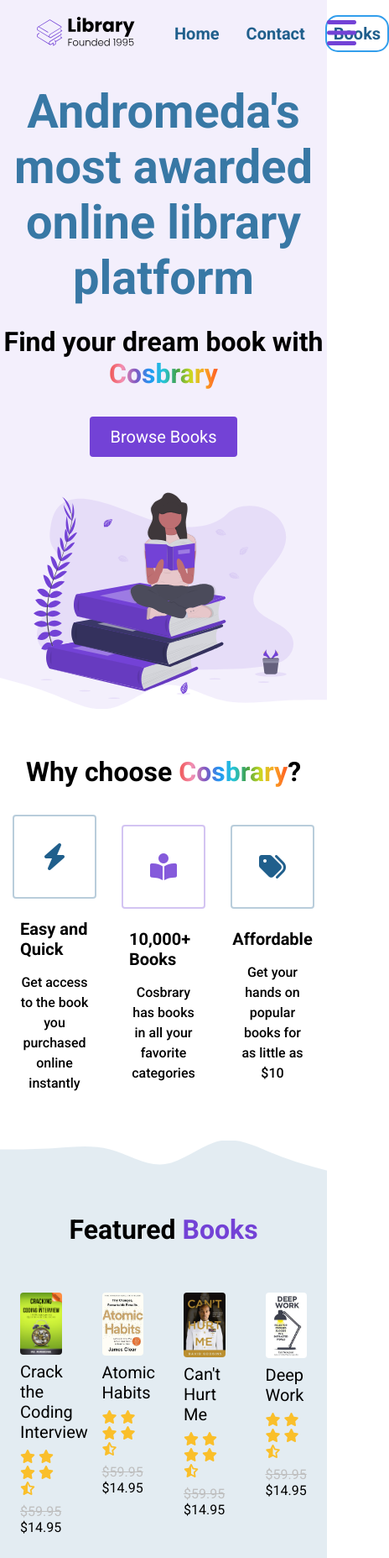
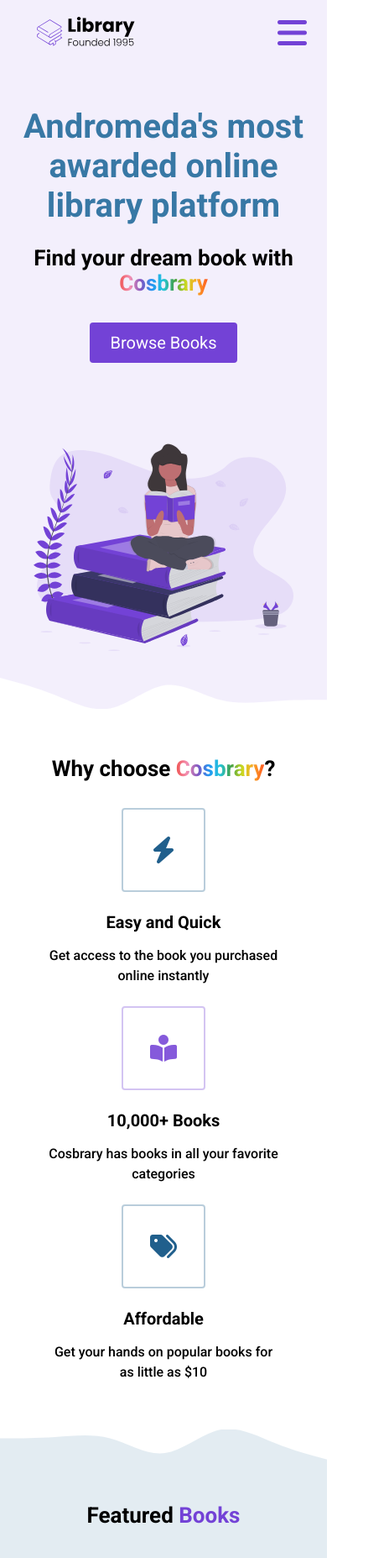
Before and after one commit to OG-TenLetters/E-Commerce-Project, a plain HTML site: page index.html in a window 390 px wide. Shown: the top 1855 px of the page at 84% size, 464 px wide, since content can reach past the window. Drawn offline with Linux system fonts and the light colour scheme.

Commit message:
I fixed my mistakes and have finished!

```diff
--- a/index.html
+++ b/index.html
@@ -31,19 +31,19 @@
               >
             </li>
           </ul>
-        </div>
-        <button class="btn__menu" oneclick="openMenu()">
+          <button class="btn__menu" onclick="openMenu()">
             <i class="fas fa-bars"></i>
           </button>
           <div class="menu__backdrop">
-          <button class="btn__menu btn__menu--close" oneclick="closeMenu()">
+            <button class="btn__menu btn__menu--close" onclick="closeMenu()">
               <i class="fas fa-times"></i>
             </button>
             <ul class="menu__links">
-            <li class="menu__list"><a href="#" class="menu__link">Home</a></li>
-            <li class="menu__list"><a href="#features" class="menu__link">Books</a></li>
-            <li class="menu__list"><a class="menu__link no-cursor">Contact</a></li>
+              <li class="menu__list"><a href="#" class="menu__link" onclick="closeMenu()">Home</a></li>
+              <li class="menu__list"><a href="#features" class="menu__link" onclick="closeMenu()">Books</a></li>
+              <li class="menu__list"><a class="menu__link no-cursor" onclick="closeMenu()">Contact</a></li>
             </ul>
+          </div>
         </div>
       </nav>
       <header>
--- a/styles.css
+++ b/styles.css
@@ -28,7 +28,7 @@ body {
      #c9d821,
      #f9a825,
      #ff5722);
-     -webkit-background-clip: text;
+     background-clip: text;
      -webkit-text-fill-color: transparent;
 }
 
@@ -144,11 +144,19 @@ img {
     display: flex;
     justify-content: center;
     align-items: center;
-    display: none;
+    transition: all 300ms ease;
+    visibility: hidden;
+    opacity: 0;
+}
+
+.menu--open {
+    max-height: 100vh;
+    overflow-y: hidden;
 }
 
 .menu--open .menu__backdrop {
-    display: flex;
+    visibility: visible;
+    opacity: 1;
 }
 
 .menu__links {
@@ -311,6 +319,7 @@ HIGHLIGHTS
 
 .highlight__wrapper {
     display: flex;
+    flex-wrap: wrap;
 }
 
 .highlight {
@@ -318,7 +327,6 @@ HIGHLIGHTS
     padding: 0 24px;
     display: flex;
     flex-direction: column;
-    justify-content: center;
     align-items: center;
 }
 
@@ -350,6 +358,7 @@ HIGHLIGHTS
 .highlight__sub-title {
     font-size: 20px;
     font-weight: 700;
+    text-align: center;
 }
 
 /*
@@ -459,3 +468,46 @@ a,
 .footer__link {
     padding: 0 8px;
 }
+
+
+/* SMALL PHONE, TABLETS, LARGE SMARTPHONES */
+@media (max-width: 768px) {
+    .header__description {
+        padding: 0 24px;
+    }
+
+    h1 {
+    font-size: 40px;
+    }
+
+    h2 {
+        font-size: 26px;
+    }
+
+    button {
+        font-size: 18px;
+    }
+
+    .book {
+width: 50%;
+    }
+}
+
+/* SMALL PHONES, LARGE SMARTPHONES */
+@media (max-width: 550px) {
+    .nav__links {
+        display: none;
+    }
+
+    .btn__menu {
+        display: block;
+    }
+
+    .highlight {
+        width: 100%;
+    }
+
+    .highlight:not(:last-child) {
+        margin-bottom: 24px;
+    }
+}
```
Lines whose indentation alone changed are shown as unchanged.
